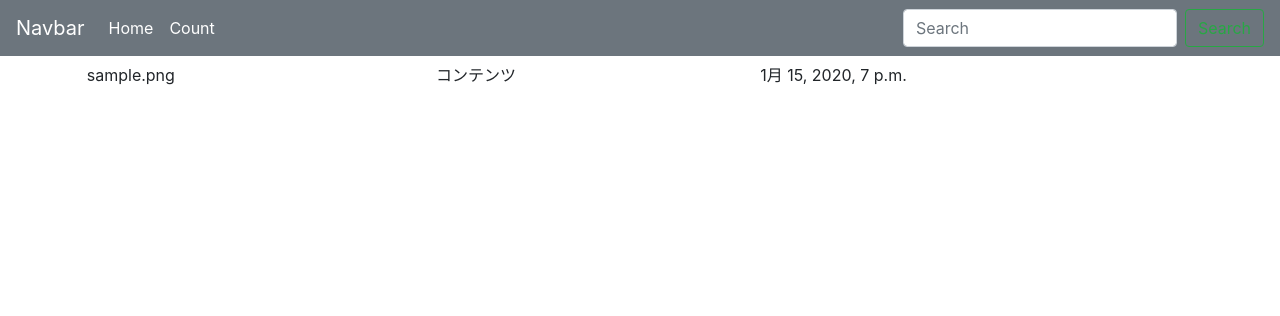
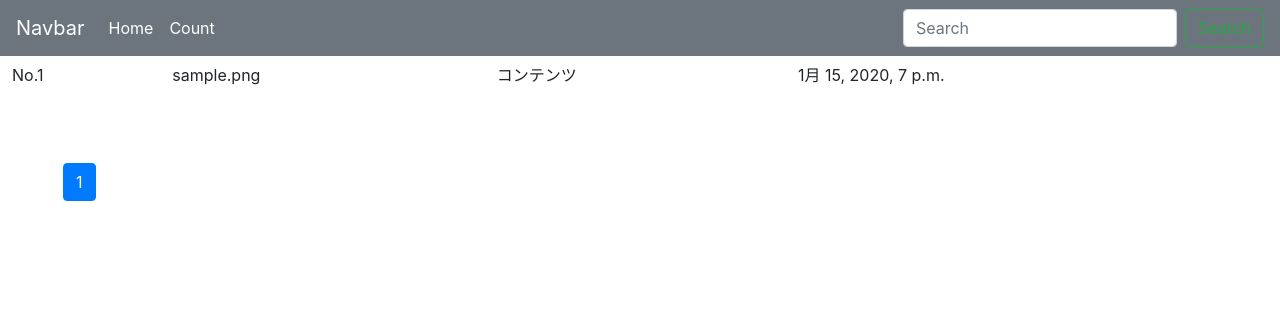
Before and after one commit to Hirakawa0123/Sumomo_Logic, a Django app: page / in a window 1280 px wide. Shown: the top 316 px of the page. Run offline with Django 3.2, Linux system fonts and the light colour scheme; tables that the repository leaves empty hold one stand-in row (values such as "Sample post").

Commit message:
base update ListView_paginate

```diff
--- a/django/base/views/pdf_views.py
+++ b/django/base/views/pdf_views.py
@@ -58,6 +58,7 @@ class TestView(FormView):
 
 class PdfListView(ListView):
     model = Pdf
+    paginate_by = 10
     template_name = "pages/list.html"
 
 class PdfDetailView(DetailView):
--- a/django/templates/pages/count.html
+++ b/django/templates/pages/count.html
@@ -6,7 +6,7 @@
 </div>
 {% endfor %} {% endcomment %}
 
-<div class="container" style="padding:5px 0">
+<div class="container" style="padding:100px 0">
     <form method="post">
       {% csrf_token %}
       {% for field in form %}
--- a/django/templates/pages/list.html
+++ b/django/templates/pages/list.html
@@ -13,7 +13,7 @@
   <tbody>
     {% for object in object_list %}
     <tr>
-      <td><a href="items/{{object.pk}}/" class="text-body text-decoration-none"></a></td>
+      <td><a href="items/{{object.pk}}/" class="text-body text-decoration-none">No.{{ page_obj.start_index|add:forloop.counter0 }}</a></td>
       <td><a href="items/{{object.pk}}/" class="text-body text-decoration-none">{{ object }}</a></td>
       <td><a href="items/{{object.pk}}/" class="text-body text-decoration-none">コンテンツ</a></td>
       <td><a href="items/{{object.pk}}/" class="text-body text-decoration-none">{{ object.upload_at }}</a></td>
@@ -22,6 +22,10 @@
   </tbody>
 </table>
 </ul>
-
+<div class="row m-5">
+  <div class="col-12 my-3">
+    {% include 'snippets/pagination.html' %}
+  </div>
+</div>
 
 {% endblock %}
--- a/django/templates/snippets/header.html
+++ b/django/templates/snippets/header.html
@@ -1,4 +1,5 @@
 <nav class="navbar navbar-expand-lg navbar-light bg-secondary fixed-top">
+{% comment %} <nav class="navbar navbar-expand-lg navbar-light bg-secondary"> {% endcomment %}
   <a class="navbar-brand text-white" href="{% url 'list' %}" >Navbar</a>
   <button class="navbar-toggler" type="button" data-toggle="collapse" data-target="#navbarSupportedContent" aria-controls="navbarSupportedContent" aria-expanded="false" aria-label="Toggle navigation">
     <span class="navbar-toggler-icon"></span>
--- /dev/null
+++ b/django/templates/snippets/pagination.html
@@ -0,0 +1,32 @@
+{% for post in post_list %}
+    <p>{{ post.title }}</p>
+{% endfor %}
+
+<ul class="pagination">
+    <!-- 前へ の部分 -->
+    {% if page_obj.has_previous %}
+        <li class="page-item">
+            <a class="page-link" href="?page={{ page_obj.previous_page_number }}">
+                <span aria-hidden="true">&laquo;</span>
+            </a>
+        </li>
+    {% endif %}
+
+    <!-- 数字の部分 -->
+    {% for num in page_obj.paginator.page_range %}
+        {% if page_obj.number == num %}
+            <li class="page-item active"><a class="page-link" href="#!">{{ num }}</a></li>
+        {% else %}
+            <li class="page-item"><a class="page-link" href="?page={{ num }}">{{ num }}</a></li>
+        {% endif %}
+    {% endfor %}
+
+    <!-- 次へ の部分 -->
+    {% if page_obj.has_next %}
+        <li class="page-item">
+            <a class="page-link" href="?page={{ page_obj.next_page_number }}">
+                <span aria-hidden="true">&raquo;</span>
+            </a>
+        </li>
+    {% endif %}
+</ul>
```
